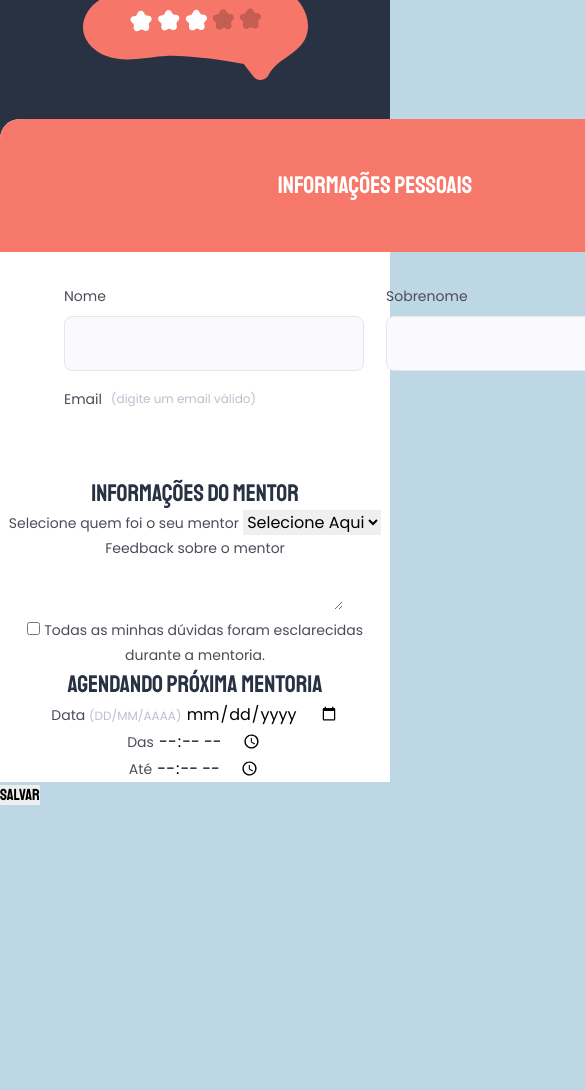
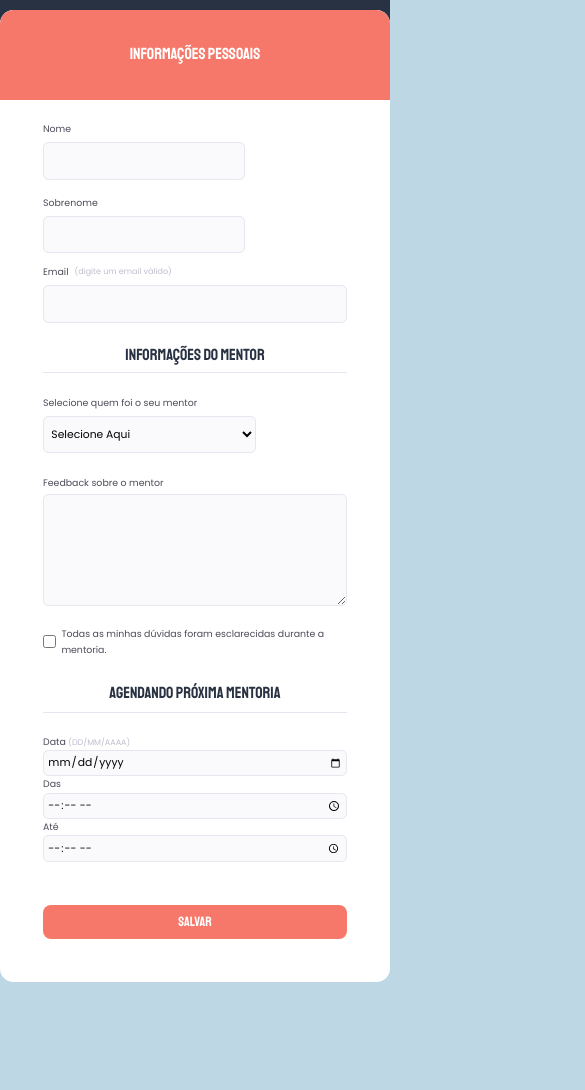
Before and after one commit to PiluVitu/Desafio-Explorer-Criando-Formularios-02, a plain HTML site: page index.html in a window 390 px wide. Shown: the part 213-1303 px from the top of the page, 585 px wide, since content can reach past the window. Before the commit the page ends 1020 px from the top, so only its background shows below. Drawn offline with Linux system fonts and the light colour scheme.

Commit message:
second form complete

```diff
--- a/index.html
+++ b/index.html
@@ -9,7 +9,7 @@
       href="https://fonts.googleapis.com/css2?family=Poppins&family=Staatliches&display=swap"
       rel="stylesheet"
     />
-    <link rel="stylesheet" href="style.css">
+    <link rel="stylesheet" href="style.css" />
     <title>Formulário 2</title>
   </head>
   <body>
@@ -41,7 +41,7 @@
       </fieldset>
       <fieldset id="mentorInformation">
         <legend>Informações do mentor</legend>
-        <label for="">Selecione quem foi o seu mentor</label>
+        <label for="mentors">Selecione quem foi o seu mentor</label>
         <select name="selectionOfMentors" id="mentors">
           <option value="biro">Biro</option>
           <option value="lara">Lara</option>
--- a/style.css
+++ b/style.css
@@ -4,6 +4,7 @@
   --background-color: hsl(201, 41%, 82%);
   --background-color-secondary: hsl(218, 23%, 21%);
   --background-color-button: hsl(6, 89%, 69%);
+  --background-color-button-hover: hsl(6, 39%, 47%);
 
   --size-inline-forms: 6.4rem;
 }
@@ -39,6 +40,17 @@ label {
   color: hsl(258, 9%, 32%);
   font-size: 1.4rem;
   line-height: 2.4rem;
+}
+
+input,
+textarea,
+select {
+  background: #fafafc;
+
+  border: 1px solid #e6e6f0;
+  border-radius: 0.8rem;
+
+  padding: 0.5rem;
 }
 
 span {
@@ -92,7 +104,8 @@ header img {
   max-width: 22.5rem;
 }
 
-form {
+form,
+footer {
   text-align: center;
 
   background: white;
@@ -110,10 +123,6 @@ form {
   width: 100%;
 
   border-radius: 2rem 2rem 0 0;
-
-  font-weight: 400;
-  font-size: 2.4rem;
-  line-height: 3.4rem;
 
   color: white;
 
@@ -166,3 +175,155 @@ form {
   align-items: center;
   gap: 0.912rem;
 }
+.emailBox input {
+  width: 100%;
+  height: 5.553rem;
+}
+
+#mentorInformation {
+  padding-inline: var(--size-inline-forms);
+
+  display: flex;
+  flex-direction: column;
+
+  text-align: start;
+}
+
+#mentorInformation legend {
+  border-bottom: 1px solid #e6e6f0;
+  width: 100%;
+  padding-bottom: 0.8rem;
+  margin-bottom: 3.173rem;
+
+  text-align: center;
+}
+#mentorInformation select {
+  margin-block: 0.793rem 3.173rem;
+
+  width: 48.3%;
+  height: 5.53rem;
+}
+#mentorInformation textarea {
+  width: 100%;
+  height: 16.659rem;
+
+  margin-block: 0.5rem 2.954rem;
+}
+#mentorInformation .checkboxContainer {
+  display: flex;
+  align-items: center;
+  gap: 0.8rem;
+}
+
+#schedulingNextMentorship {
+  padding-inline: var(--size-inline-forms);
+
+  display: flex;
+
+  margin: 3.6rem auto 0;
+
+  width: 100%;
+}
+#schedulingNextMentorship legend {
+  border-bottom: 1px solid #e6e6f0;
+
+  width: 100%;
+
+  padding-bottom: 1rem;
+
+  margin-bottom: 3.1rem;
+}
+#schedulingNextMentorship .dateBox,
+#schedulingNextMentorship .hourBox {
+  display: flex;
+  flex-direction: column;
+
+  align-items: flex-start;
+}
+
+#schedulingNextMentorship .dateBox {
+  width: 48.3%;
+  margin-right: 3.2rem;
+}
+#schedulingNextMentorship .dateBox input {
+  width: 100%;
+}
+
+#schedulingNextMentorship .hourBox {
+  width: 22.6%;
+}
+#schedulingNextMentorship .hourBox input {
+  width: 100%;
+}
+
+.hourBox + .hourBox {
+  margin-left: 1rem;
+}
+
+footer {
+  padding: 6.374rem var(--size-inline-forms) 6.4rem;
+
+  border-radius: 0 0 2rem 2rem;
+
+  margin-bottom: 30rem;
+}
+
+footer button {
+  width: 100%;
+
+  border-radius: 8px;
+
+  padding-block: 1.25rem;
+
+  color: white;
+  font-size: 2rem;
+  line-height: 2.6rem;
+
+  background: var(--background-color-button);
+
+  transition: all 300ms;
+}
+footer button:hover {
+  filter: saturate(200%);
+}
+
+@media (max-width: 768px) {
+  :root{
+    font-size: clamp(30%,42%,62.5%);
+  }
+
+  body,form, body::before{
+    width: 100%;
+    overflow: auto;
+  }
+  form{
+    overflow: hidden;
+  }
+
+  #personalInformation legend{
+    width: 100%;
+  }
+
+
+  #personalInformation .fullName {
+    flex-direction: column;
+    align-items: flex-start
+  }
+
+  #mentorInformation{
+    width: 100%;
+  }
+  #mentorInformation select {
+    width: 70%;
+  }
+
+  #schedulingNextMentorship {
+    flex-direction: column;
+    width: 100%;
+  }
+  #schedulingNextMentorship .dateBox,
+  #schedulingNextMentorship .hourBox {
+    margin: 0;
+    width: 100%;
+  }
+}
```
